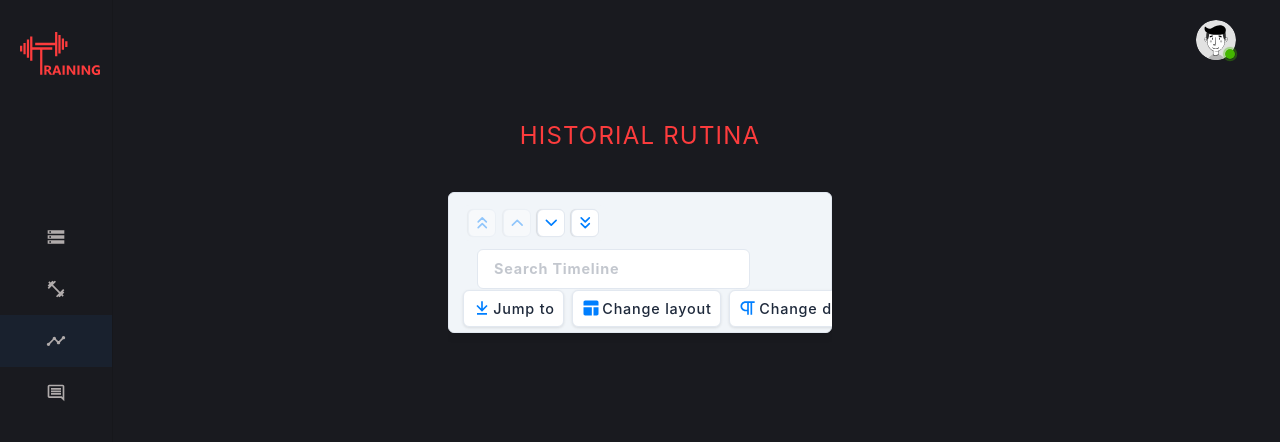
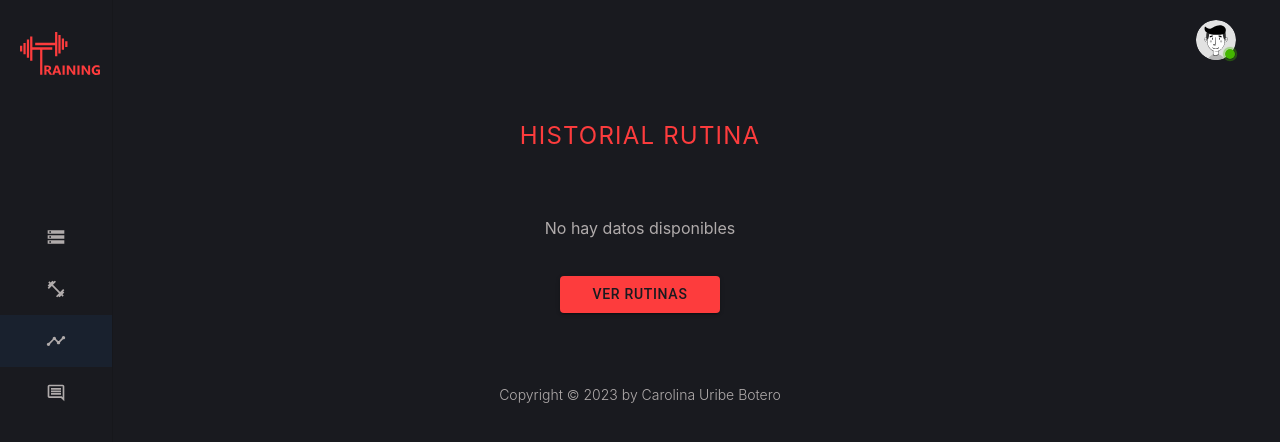
Before and after one commit to grestrepojimenez/platform-training-carolina, a React (Vite) app: page /lineTimeRoutinePage in a window 1280 px wide. Shown: the top 442 px of the page. Built offline with nearby package versions, Linux system fonts and the light colour scheme.

Commit message:
Pagina 404

```diff
--- a/src/images/Images/Images.jsx
+++ b/src/images/Images/Images.jsx
@@ -2,6 +2,7 @@
 import Logo from "../../../public/logo/logo_training.svg";
 // Imagen fondos
 import Bg_home from "../../../public/img/bg_home.png";
+import Error_404 from "../../../public/img/error_404.svg";
 
 // Imagen Avatar
 import Avatar_1 from "../../../public/img/avatar_1.svg";
@@ -13,6 +14,7 @@ export const Images = {
   logo: Logo,
 
   bg_home: Bg_home,
+  error_404: Error_404,
 
   avatar_1: Avatar_1,
   avatar_2: Avatar_2,
--- /dev/null
+++ b/src/layout/Autor/Autor.jsx
@@ -0,0 +1,15 @@
+import { Link } from "react-router-dom";
+
+const FooterBar = () => {
+  return (
+    <div className="absolute z-50 w-full p-1">
+      <Link to="https://github.com/caro1017">
+        <p className="text-white font-light text-xs lg:text-sm text-center">
+          Copyright © 2023 by Carolina Uribe Botero
+        </p>
+      </Link>
+    </div>
+  );
+};
+
+export default FooterBar;
--- a/src/layout/Loader/Loader.jsx
+++ b/src/layout/Loader/Loader.jsx
@@ -4,7 +4,7 @@ import { Images } from "../../images/Images/Images";
 const Loader = () => {
   dotStream.register();
   return (
-    <div className="">
+    <div>
       <div className="w-full h-screen relative bg-black">
         {/* Logo */}
         <div className="absolute inset-0 items-center justify-center mt-48">
--- a/src/layout/NavBar/NavBar.jsx
+++ b/src/layout/NavBar/NavBar.jsx
@@ -17,6 +17,7 @@ import StorageIcon from "@mui/icons-material/Storage";
 import FitnessCenterIcon from "@mui/icons-material/FitnessCenter";
 import TimelineIcon from "@mui/icons-material/Timeline";
 import CommentOutlinedIcon from "@mui/icons-material/CommentOutlined";
+import Autor from "../Autor/Autor";
 
 import { Images } from "../../images/Images/Images";
 import "./NavBar.css";
@@ -68,6 +69,7 @@ const NavBar = () => {
   ];
 
   const renderMobileMenu = (
+    <>
       <BottomNavigation
         sx={{ width: 500, background: "#191A1F" }}
         value={value}
@@ -84,7 +86,7 @@ const NavBar = () => {
             sx={{
               "& .MuiBottomNavigationAction-label": {
                 color: value === item.value ? "#FD3C3D" : "#b0abab", // Color activo / inactivo
-              fontSize: "8px"
+                fontSize: "8px",
               },
               "& .MuiSvgIcon-root": {
                 fill: value === item.value ? "#FD3C3D" : "#b0abab", // Color del icono activo / inactivo
@@ -94,6 +96,7 @@ const NavBar = () => {
           />
         ))}
       </BottomNavigation>
+    </>
   );
 
   const renderDesktopMenu = (
@@ -148,6 +151,9 @@ const NavBar = () => {
       >
         {isMobile ? renderMobileMenu : renderDesktopMenu}
       </AppBar>
+      <div className="mt-14">
+        <Autor />
+      </div>
     </>
   );
 };
--- /dev/null
+++ b/src/layout/NotFoundPage/NotFoundPage.jsx
@@ -0,0 +1,26 @@
+import { Link } from "react-router-dom";
+import { Images } from "../../images/Images/Images";
+import BasicButtons from "../../components/Buttons/BasicButtons/BasicButtons";
+
+const NotFoundPage = () => {
+  return (
+    <div className="w-full h-screen relative flex flex-col justify-center items-center">
+      {/* Imagen fondo */}
+      <img
+        className="w-72 lg:w-80"
+        src={Images.error_404}
+        alt="fondo gimnasio"
+      />
+      <p className="text-red tracking-wider text-xl lg:text-2xl font-medium uppercase mb-2 mt-9">
+        Pagina no encontrada
+      </p>
+      <div className="mt-14">
+        <Link to="/createTrainingPage">
+          <BasicButtons title="ir a home" variant="outlined" />
+        </Link>
+      </div>
+    </div>
+  );
+};
+
+export default NotFoundPage;
--- a/src/pages/CommentsPage/CommentsPage.jsx
+++ b/src/pages/CommentsPage/CommentsPage.jsx
@@ -1,9 +1,11 @@
 import { Card, CardContent } from "@mui/material";
+import { Link } from "react-router-dom";
 import { Images } from "../../images/Images/Images";
 import RatingBar from "../../components/RatingBar/RatingBar";
 import NavBar from "../../layout/NavBar/NavBar";
 import ScrollButton from "../../components/Buttons/ScrollButton/ScrollButton";
 import BannerNavBar from "../../layout/BannerNavBar/BannerNavBar";
+import BasicButtons from "../../components/Buttons/BasicButtons/BasicButtons";
 
 const CommentsPage = () => {
   // Obtener datos del localStorage
@@ -13,10 +15,24 @@ const CommentsPage = () => {
     <>
       <BannerNavBar />
       <div className="flex items-center justify-center text-red mb-2 mt-10 space-x-4 tracking-wider">
-        <h2 className="text-red tracking-wider text-xl lg:text-2xl font-medium uppercase mb-2">Comentarios</h2>
+        <h2 className="text-red tracking-wider text-xl lg:text-2xl font-medium uppercase mb-2">
+          Comentarios
+        </h2>
         <i className="bx bx-message-rounded-dots bx-tada text-2xl" />
       </div>
 
+      {storedData.length === 0 ? (
+        <>
+          <div className="flex justify-center items-center w-screen">
+            <div className="text-center">
+              <p className="p-6">No hay datos disponibles</p>
+              <Link to="/trainingPlanPage">
+                <BasicButtons title="Ver Rutinas" variant="contained" />
+              </Link>
+            </div>
+          </div>
+        </>
+      ) : (
         <div className="mt-10 grid gap-4 md:grid-cols-2 lg:grid-cols-3 md:px-14 lg:mx-auto lg:max-w-7xl">
           {storedData.map((comment, index) => {
             const randomAvatarNumber = Math.floor(Math.random() * 4) + 1;
@@ -49,6 +65,7 @@ const CommentsPage = () => {
             );
           })}
         </div>
+      )}
 
       <ScrollButton />
       <div className="pb-24">
--- a/src/pages/HomePage/HomePage.jsx
+++ b/src/pages/HomePage/HomePage.jsx
@@ -21,7 +21,7 @@ const HomePage = () => {
     <>
       {showLoader && <Loader />}
       {showHomePage && (
-        <header className="relative">
+        <div className="relative">
           <div className="w-full h-screen relative flex flex-col justify-center items-center">
             {/* Imagen fondo */}
             <img
@@ -44,13 +44,13 @@ const HomePage = () => {
                   <BasicButtons
                     title="Entrenemos"
                     variant="contained"
-                    icon={<i className="bx bx-chevron-right"/>}
+                    icon={<i className="bx bx-chevron-right" />}
                   />
                 </Link>
               </div>
             </div>
           </div>
-        </header>
+        </div>
       )}
     </>
   );
--- a/src/pages/LineTimeRoutinePage/LineTimeRoutinePage.jsx
+++ b/src/pages/LineTimeRoutinePage/LineTimeRoutinePage.jsx
@@ -1,7 +1,9 @@
 import { Chrono } from "react-chrono";
+import { Link } from "react-router-dom";
 import ScrollButton from "../../components/Buttons/ScrollButton/ScrollButton";
 import BannerNavBar from "../../layout/BannerNavBar/BannerNavBar";
 import NavBar from "../../layout/NavBar/NavBar";
+import BasicButtons from "../../components/Buttons/BasicButtons/BasicButtons";
 
 const LineTimeRoutinePage = () => {
   // Obtener datos del localStorage
@@ -22,6 +24,18 @@ const LineTimeRoutinePage = () => {
           Historial Rutina
         </h2>
 
+        {storedData.length === 0 ? (
+          <>
+            <div className="flex justify-center items-center w-screen">
+              <div className="text-center">
+                <p className="p-6">No hay datos disponibles</p>
+                <Link to="/trainingPlanPage">
+                  <BasicButtons title="Ver Rutinas" variant="contained" />
+                </Link>
+              </div>
+            </div>
+          </>
+        ) : (
           <div className="flex justify-center mx-auto w-96 tracking-wider font-light">
             <Chrono
               items={chronoItems}
@@ -46,6 +60,7 @@ const LineTimeRoutinePage = () => {
               cardHeight={80}
             />
           </div>
+        )}
       </div>
       <ScrollButton />
       <div className="pb-24">
--- a/src/routes/Router.jsx
+++ b/src/routes/Router.jsx
@@ -10,6 +10,7 @@ import TrainingStartPage from "../pages/TrainingStartPage/TrainingStartPage";
 import RoutinePage from "../pages/RoutinePage/RoutinePage";
 import LineTimeRoutinePage from "../pages/LineTimeRoutinePage/LineTimeRoutinePage";
 import CommentsPage from "../pages/CommentsPage/CommentsPage";
+import NotFoundPage from "../layout/NotFoundPage/NotFoundPage";
 
 const Router = () => {
   return (
@@ -33,6 +34,7 @@ const Router = () => {
         <Route path="/routinePage/:routineName" element={<RoutinePage/>} />
         <Route path="/lineTimeRoutinePage" element={<LineTimeRoutinePage />} />
         <Route path="/commentsPage" element={<CommentsPage />} />
+        <Route path="*" element={<NotFoundPage />} />
       </Routes>
     </BrowserRouter>
   );
```
Also changed, not shown: public/img/error_404.svg (added), src/App.jsx (indentation only). Lines whose indentation alone changed are shown as unchanged.
